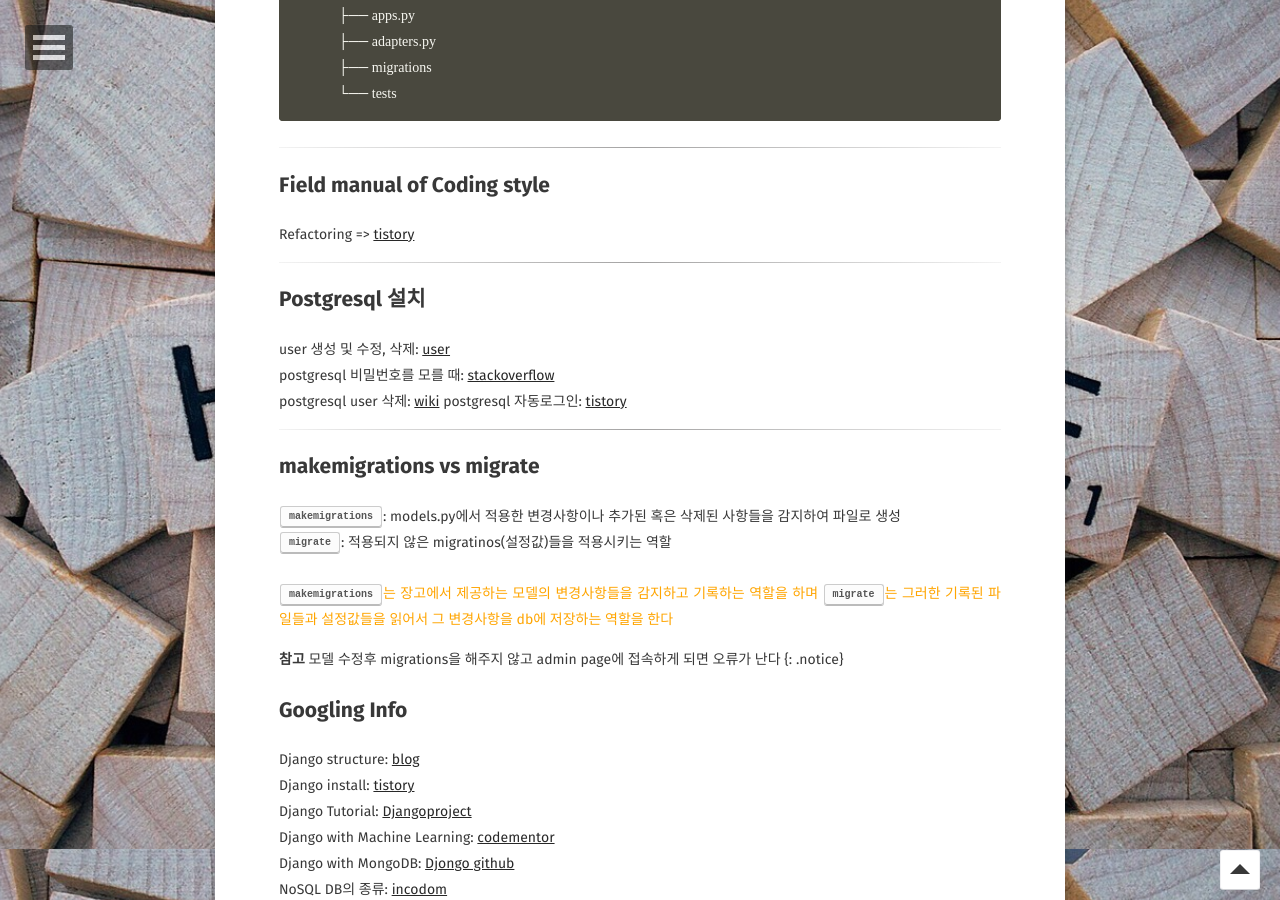
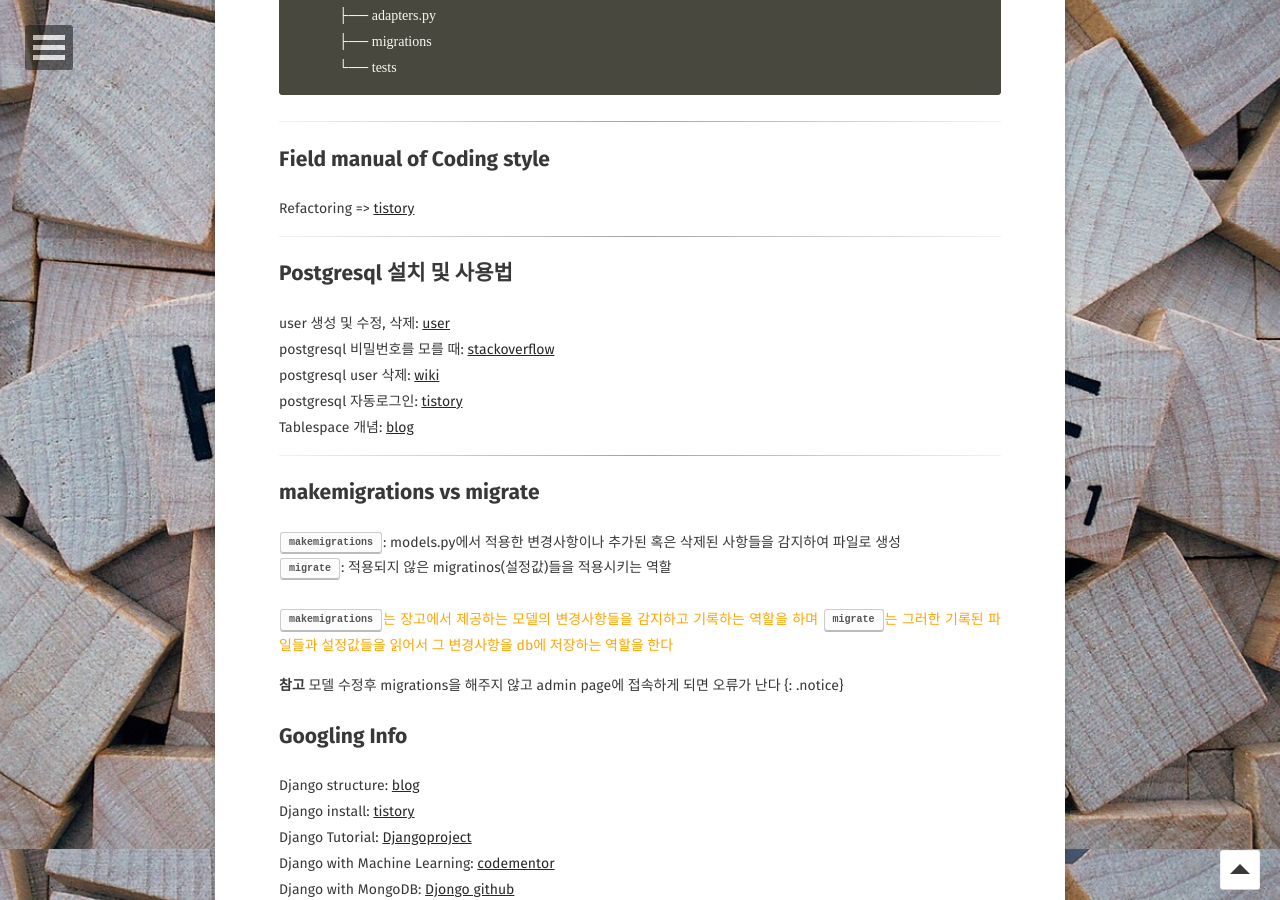
Before and after one commit to Jungjihyuk/JH_Life, a Jekyll site: the page built from _posts/2019-03-25-django.md, in a window 1280 px wide and 900 px high, scrolled down 3651 px. Built offline with Jekyll 4.4.1, drawn with Linux system fonts in a browser that asks for light colours; some web fonts are replaced; comment, search, counter and statistics services are not loaded.

Commit message:
내용 추가

```diff
--- a/_posts/2019-03-25-django.md
+++ b/_posts/2019-03-25-django.md
@@ -150,12 +149,13 @@ Refactoring => [tistory](https://codereview.tistory.com/3)
 
 <hr>
 
-## Postgresql 설치
+## Postgresql 설치 및 사용법
 
 user 생성 및 수정, 삭제: [user](http://www.gurubee.net/lecture/2939)<br>
 postgresql 비밀번호를 모를 때: [stackoverflow](https://stackoverflow.com/questions/10845998/i-forgot-the-password-i-entered-during-postgres-installation)<br>
-postgresql user 삭제: [wiki](https://zetawiki.com/wiki/PostgreSQL_%EA%B3%84%EC%A0%95_%EC%82%AD%EC%A0%9C)
-postgresql 자동로그인: [tistory](https://dd00oo.tistory.com/entry/postgreSQL-%EC%9E%90%EB%8F%99-%EB%A1%9C%EA%B7%B8%EC%9D%B8%EC%9D%84-%EC%9C%84%ED%95%9C-%EC%95%94%ED%98%B8%ED%8C%8C%EC%9D%BC)
+postgresql user 삭제: [wiki](https://zetawiki.com/wiki/PostgreSQL_%EA%B3%84%EC%A0%95_%EC%82%AD%EC%A0%9C) <br>
+postgresql 자동로그인: [tistory](https://dd00oo.tistory.com/entry/postgreSQL-%EC%9E%90%EB%8F%99-%EB%A1%9C%EA%B7%B8%EC%9D%B8%EC%9D%84-%EC%9C%84%ED%95%9C-%EC%95%94%ED%98%B8%ED%8C%8C%EC%9D%BC)<br>
+Tablespace 개념: [blog](https://blogger.pe.kr/504)<br>
 
 <hr>
 
```
Also changed, not shown: other parts of _posts/2019-03-25-django.md (+0 -1 lines).
